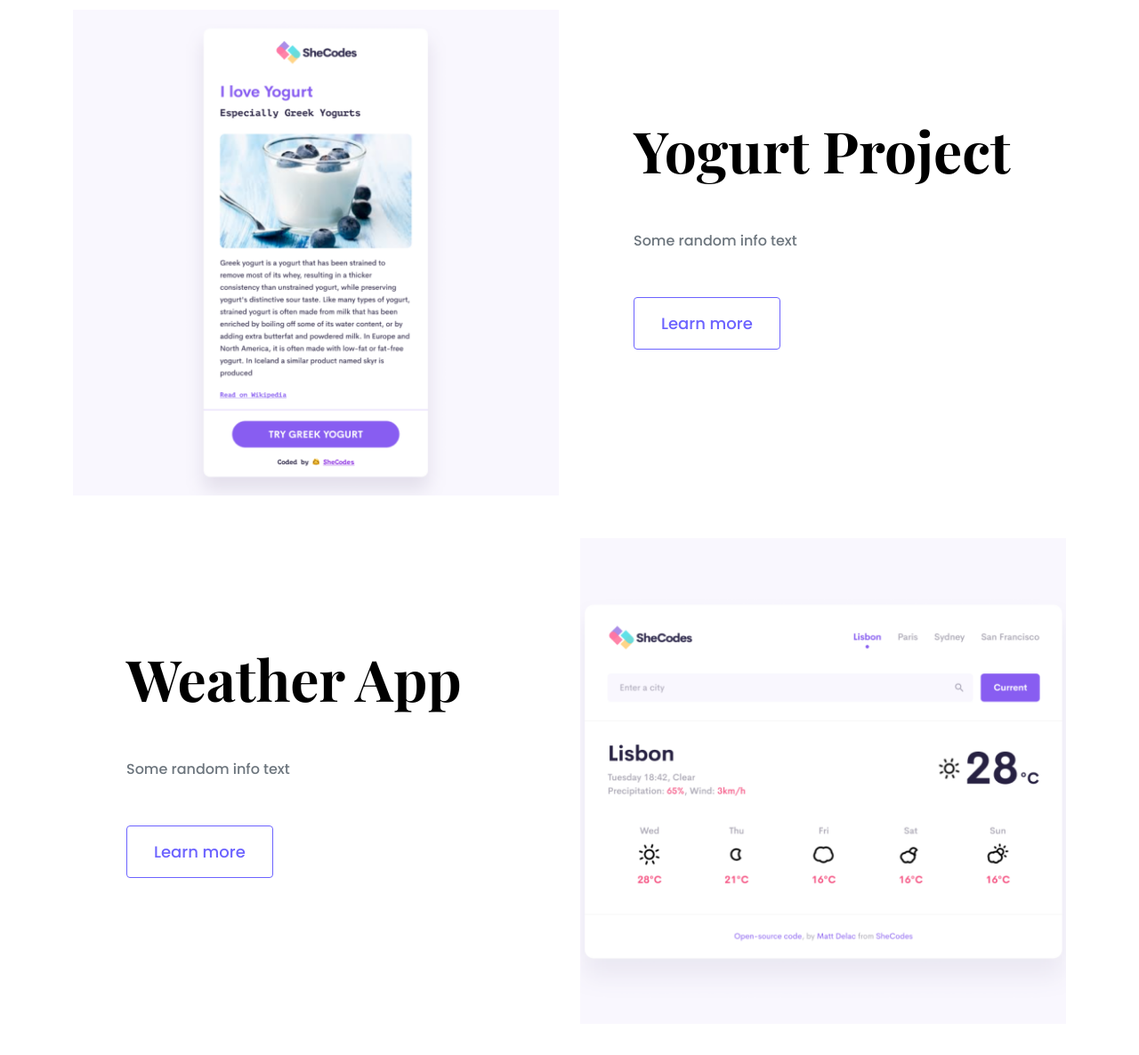
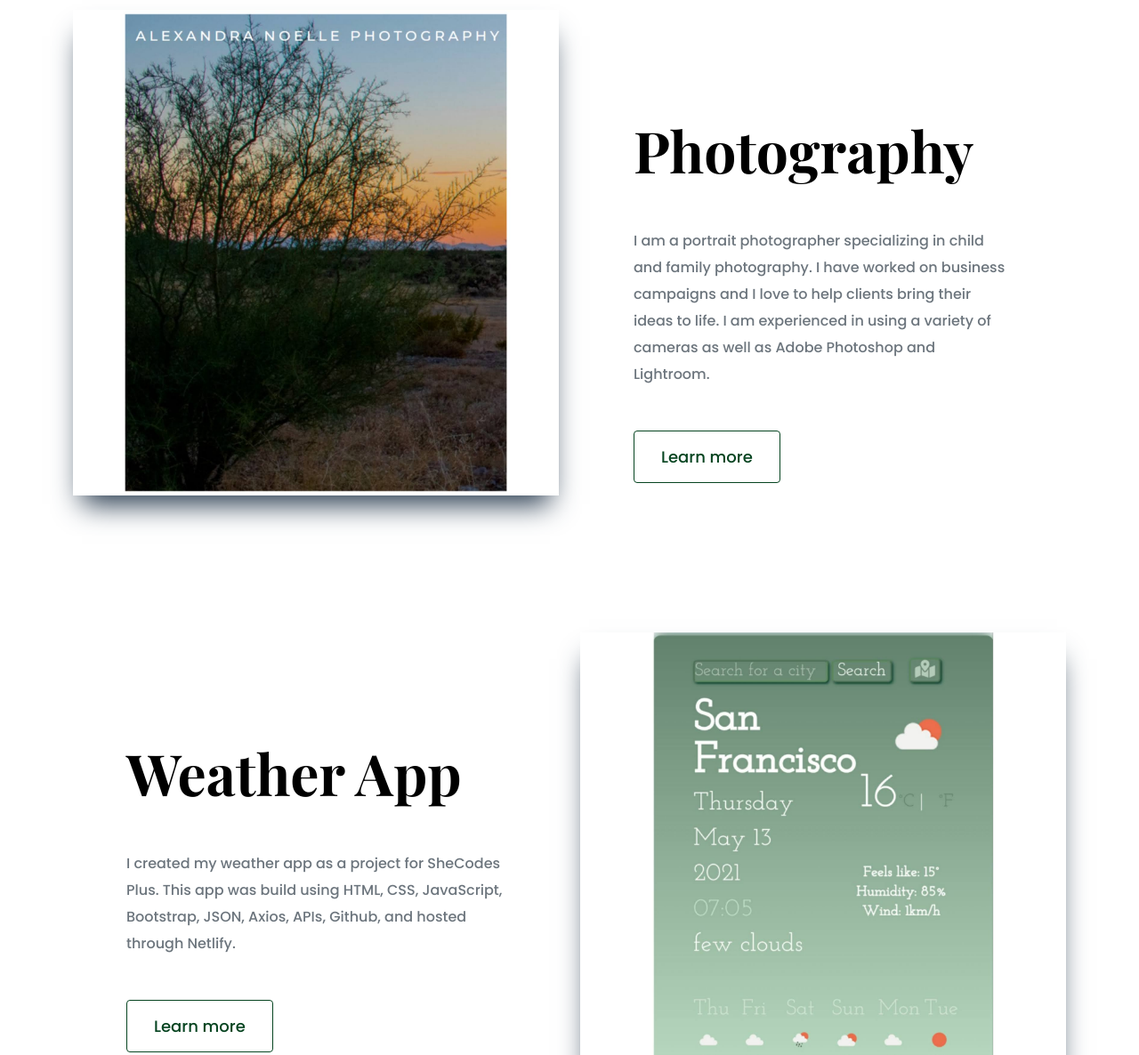
Before and after one commit to alexnoelle07/portfolio-project, a plain HTML site: page index.html in a window 1280 px wide. Shown: the part 600-1786 px from the top of the page at 89% size. Drawn offline with nearby package versions, Linux system fonts and the light colour scheme.

Commit message:
updated header color and images

```diff
--- a/index.html
+++ b/index.html
@@ -18,7 +18,7 @@
 </head>
 <body>
     <div class="hero">
-     <p>Hello I am</p>
+     <p>Hello, I am</p>
      <h1>Alex Noelle</h1>
      <h2 class="mb-5">Front-end Developer based in San Francisco</h2>
      <div>
@@ -29,15 +29,18 @@
          <p class="text-center m-5">Featured Project which my best projects be choice to show</p>
         <div class="row mb-5">
             <div class="col d-none d-lg-block">
-                <img src="images/yogurt.png" class="img-fluid" alt="yogurt webpage">
+                <img src="images/photography.jpg" class="img-fluid" alt="yogurt webpage">
 
             </div>
 
             <div class="col">
                 <div class="project-description">
-             <h2 class="mb-5">Yogurt Project</h2>
-         <p class="mb-5 text-muted">Some random info text</p>
-         <a href="" class="btn btn-branding-outline">Learn more</a>
+             <h2 class="mb-5">Photography</h2>
+         <p class="mb-5 text-muted">I am a portrait photographer specializing in child and family
+             photography. I have worked on business campaigns and I love to help clients bring their ideas
+             to life. I am experienced in using a variety of cameras as well as Adobe Photoshop and Lightroom.
+         </p>
+         <a href="https://www.alexnoellephotos.com/" class="btn btn-branding-outline">Learn more</a>
             </div>
             </div>
         </div>
@@ -46,12 +49,15 @@
             <div class="col">
                 <div class="project-description">
                     <h2 class="mb-5">Weather App</h2>
-                    <p class="mb-5 text-muted">Some random info text</p>
-                    <a href="" class="btn btn-branding-outline">Learn more</a>
+                    <p class="mb-5 text-muted">I created my weather app as a project for SheCodes Plus.
+                        This app was build using HTML, CSS, JavaScript, Bootstrap, JSON, Axios, APIs, Github, and hosted through
+                        Netlify.
+                    </p>
+                    <a href="https://amazing-ptolemy-6937e3.netlify.app/" class="btn btn-branding-outline">Learn more</a>
                 </div>
             </div>
             <div class="col d-none d-lg-block">
-                <img src="images/weather.png" class="img-fluid" alt="yogurt webpage">
+                <img src="images/weather.jpg" class="img-fluid" alt="yogurt webpage">
 
             </div>
 
@@ -65,7 +71,9 @@
             <div class="col">
                 <div class="project-description">
                     <h2 class="mb-5">Dictionary App</h2>
-                    <p class="mb-5 text-muted">Some random info text</p>
+                    <p class="mb-5 text-muted">This app is a future projec that I will build while learning
+                        tools through SheCodes React in the coming month.
+                    </p>
                     <a href="" class="btn btn-branding-outline">Learn more</a>
                 </div>
             </div>
--- a/styles.css
+++ b/styles.css
@@ -1,7 +1,7 @@
 :root {
-    --branding-color: #6c63ff;
+    --branding-color: #064420;
     --heading-font-family: "Playfair Display", serif;
-    --secondary-color: #f9f7fe;
+    --secondary-color: #e4efe7;
     --default-font-family: "Poppins", sans-serif;
 }
 
@@ -26,6 +26,9 @@ p {
     font-size: 16px;
     font-weight: normal;
     line-height: 30px;
+}
+img {
+    box-shadow: rgb(38, 57, 77) 0px 20px 30px -10px;
 }
 
 .hero {
```
Also changed, not shown: images/photography.jpg (added), images/weather.jpg (added), images/weather.png (deleted), images/yogurt.png (deleted).
